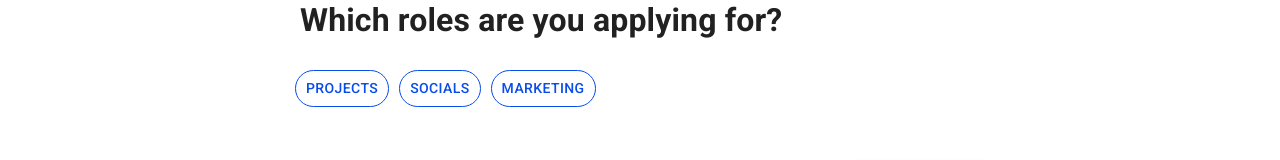
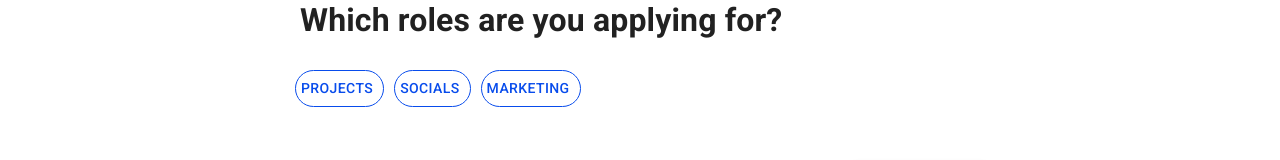
Before and after one commit to devsoc-unsw/chaos, a React (Create React App) app in the folder frontend/: page /application in a window 1280 px wide. Shown: the part 1198-1358 px from the top of the page. Built offline with nearby package versions, Linux system fonts and the light colour scheme.

Commit message:
changed RoleButton styling to template string as requested in PR review

```diff
--- a/frontend/src/components/ApplicationForm/applicationForm.styled.js
+++ b/frontend/src/components/ApplicationForm/applicationForm.styled.js
@@ -72,20 +72,20 @@ export const SectionHeader = styled("h1")`
   margin-top: 0px;
 `;
 
-export const RoleButton = styled(ToggleButton)({
-  "&.Mui-selected, &.Mui-selected:hover": {
-    color: "white",
-    backgroundColor: "#084cec",
-  },
-  borderRadius: "20px",
-  padding: "5px",
-  paddingLeft: "10px",
-  paddingRight: "10px",
-  color: "#084cec",
-  backgroundColor: "white",
-  borderColor: "#084cec",
-  margin: "5px",
-});
+export const RoleButton = styled(ToggleButton)`
+  &.Mui-selected, &.Mui-selected:hover {
+    color: white;
+    background-color: #084cec;
+  }
+  border-radius: 20px;
+  padding: 5px;
+  paddingleft: 10px;
+  padding-right: 10px;
+  color: #084cec;
+  background-color: white;
+  border-color: #084cec;
+  margin: 5px;
+`;
 
 export const Question = styled(Typography)`
   font-weight: bold;
```
